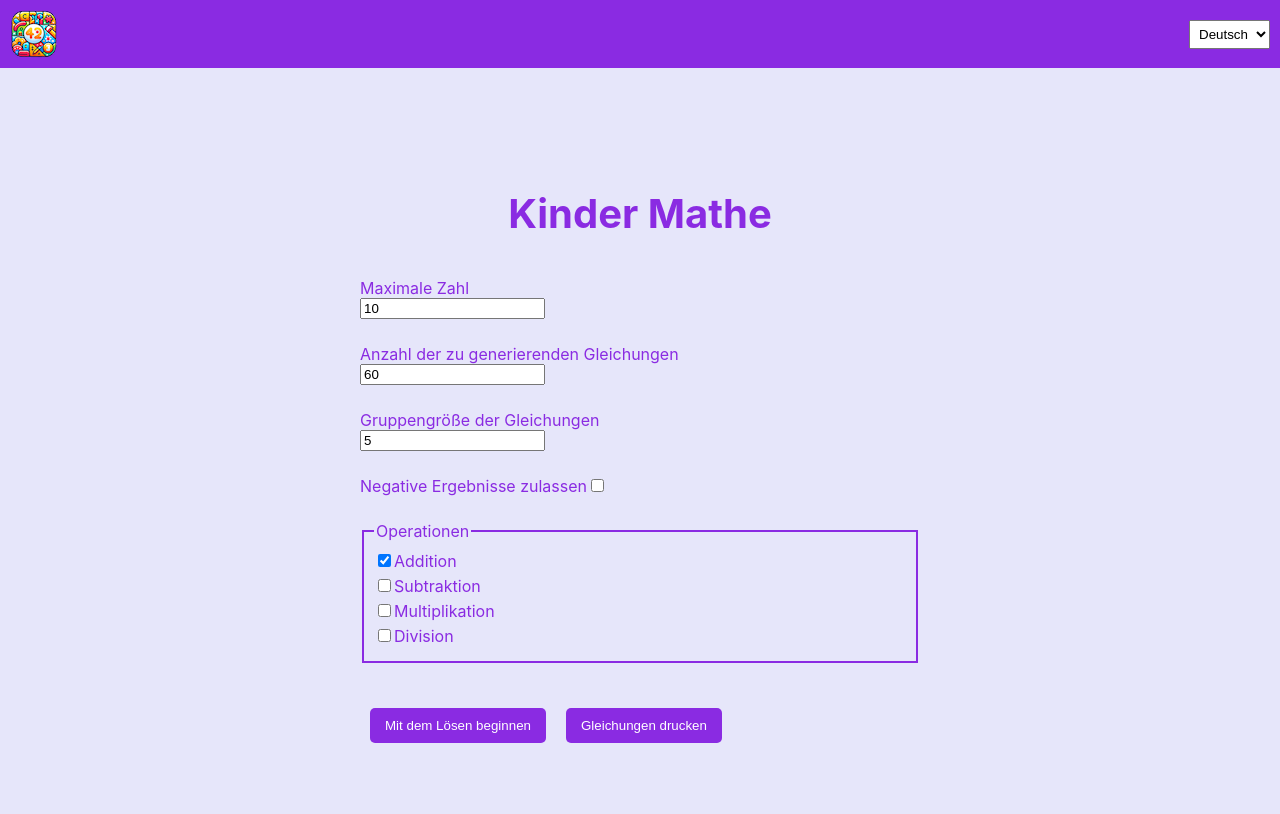
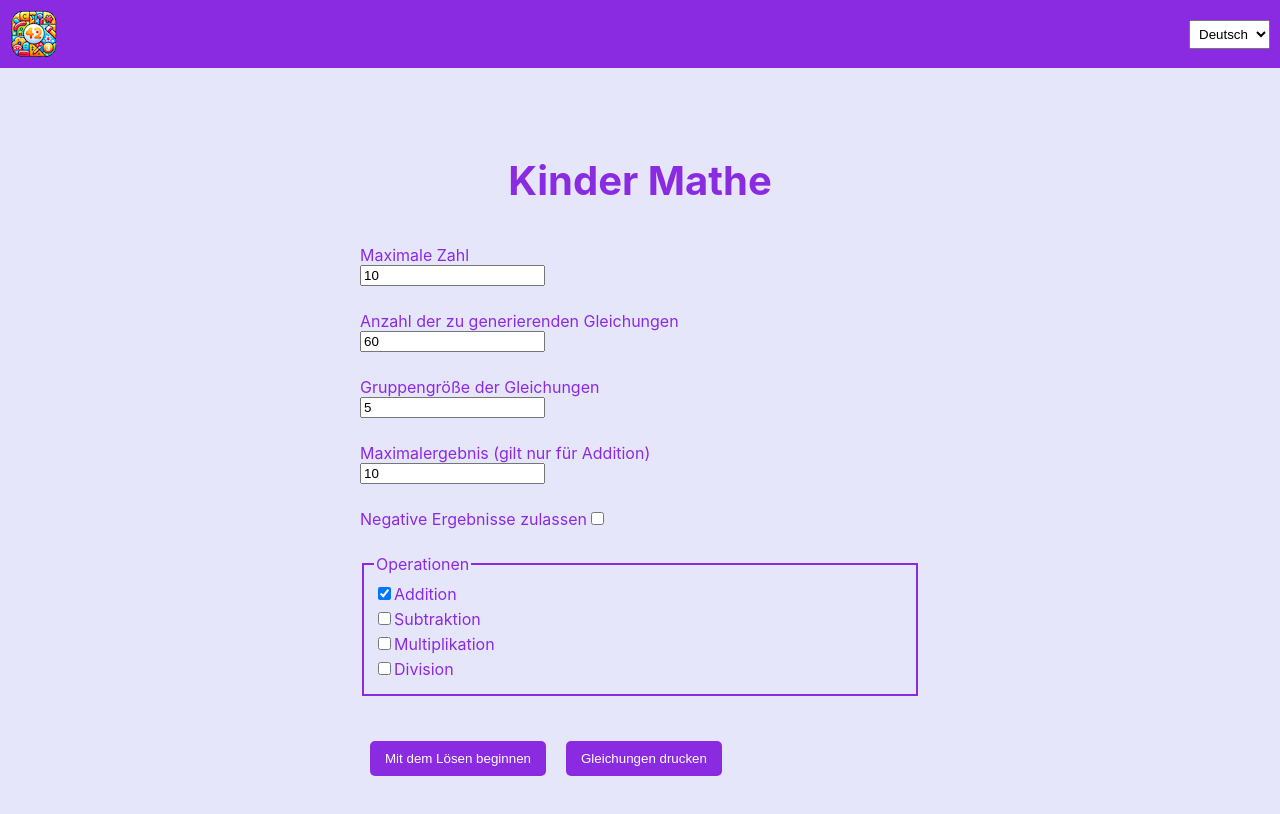
Before and after one commit to ashajjar/kids-math-app, a React (Create React App) app: page / in a window 1280 px wide. Shown: the top 814 px of the page. Built offline with nearby package versions, Linux system fonts and the light colour scheme.

Commit message:
Added maximum result constraint to addition equations

```diff
--- a/src/App.js
+++ b/src/App.js
@@ -15,15 +15,9 @@ function App() {
         setSettings(userSettings);
         const generatedEquations = generateEquations(userSettings);
 
-        if (userSettings.printMode) {
-            // Handle print mode
-            printEquations(generatedEquations);
-        } else {
-            // Interactive mode
-            setEquations(generatedEquations);
-            setAnswers(new Array(generatedEquations.length).fill(''));
-            setStep(2);
-        }
+        setEquations(generatedEquations);
+        setAnswers(new Array(generatedEquations.length).fill(''));
+        setStep(2);
     };
 
     const handlePrint = (userSettings) => {
@@ -70,7 +64,7 @@ function App() {
 }
 
 function generateEquations(settings) {
-    const {maxNumber, numEquations, operations, allowNegativeResults} = settings;
+    const {maxNumber, numEquations, operations, allowNegativeResults, maxResult} = settings;
     const equations = [];
     const operationSymbols = {
         addition: '+',
@@ -95,6 +89,12 @@ function generateEquations(settings) {
 
         if (operation === 'division' && b === 0) {
             b = 1; // adjust to avoid division by zero
+        }
+
+        if (operation === 'addition' && a + b > maxResult + 1) {
+            let diff = Math.floor(((a + b) - maxResult + 1) / 2);
+            a -= diff;
+            b -= diff;
         }
 
         const equation = `${a} ${symbol} ${b}`;
--- a/src/components/Header.js
+++ b/src/components/Header.js
@@ -1,15 +1,14 @@
-// Header.js
-
 import React from 'react';
 import i18n from "../i18n";
 import '../styles/Header.css'
 import {useTranslation} from "react-i18next";
 import logo from '../resources/logo.png'
+
 function Header() {
     const {t} = useTranslation();
 
     const changeLanguage = (language) => {
-        i18n.changeLanguage(language).then(console.log).catch(err => console.error(err));
+        i18n.changeLanguage(language).catch(err => console.error(err));
     };
 
     return (
@@ -18,7 +17,6 @@ function Header() {
             <select value={i18n.language} onChange={(e) => changeLanguage(e.target.value)}>
                 <option value="en">English</option>
                 <option value="de">Deutsch</option>
-                {/* Add more language options as needed */}
             </select>
         </header>
     );
--- a/src/components/StartScreen.js
+++ b/src/components/StartScreen.js
@@ -6,6 +6,7 @@ import {useTranslation} from 'react-i18next';
 function StartScreen(props) {
     const {t} = useTranslation();
     const [maxNumber, setMaxNumber] = useState(10);
+    const [maxResult, setMaxResult] = useState(10);
     const [numEquations, setNumEquations] = useState(60);
     const [operations, setOperations] = useState({
         addition: true,
@@ -26,6 +27,10 @@ function StartScreen(props) {
 
     const handleNumberChange = (e) => {
         setMaxNumber(e.target.value);
+    };
+
+    const handleMaxResultChange = (e) => {
+        setMaxResult(e.target.value);
     };
 
     const handleNumEquationsChange = (e) => {
@@ -50,6 +55,7 @@ function StartScreen(props) {
             operations,
             groupSize,
             allowNegativeResults,
+            maxResult,
         });
     };
 
@@ -70,6 +76,7 @@ function StartScreen(props) {
             operations,
             groupSize,
             allowNegativeResults,
+            maxResult
         });
     };
 
@@ -91,6 +98,11 @@ function StartScreen(props) {
                     <label>
                         {t('startScreen.groupSize')}
                         <input type="number" value={groupSize} onChange={handleGroupSizeChange}/>
+                    </label>
+                    <br/>
+                    <label>
+                        {t('startScreen.maxResult')}
+                        <input type="number" value={maxResult} onChange={handleMaxResultChange}/>
                     </label>
                     <br/>
                     <label>
--- a/src/i18n.js
+++ b/src/i18n.js
@@ -10,6 +10,7 @@ await i18n
                     startScreen: {
                         title: "Kids Math",
                         maxNumber: "Maximum Number",
+                        maxResult: "Maximum Result (applies for addition only)",
                         equationsCount: "Equation count to generate",
                         groupSize: "Equations group size",
                         isNegativeAllowed: "Allow negative results",
@@ -39,6 +40,7 @@ await i18n
                     startScreen: {
                         title: "Kinder Mathe",
                         maxNumber: "Maximale Zahl",
+                        maxResult: "Maximalergebnis (gilt nur für Addition)",
                         equationsCount: "Anzahl der zu generierenden Gleichungen",
                         groupSize: "Gruppengröße der Gleichungen",
                         isNegativeAllowed: "Negative Ergebnisse zulassen",
```
